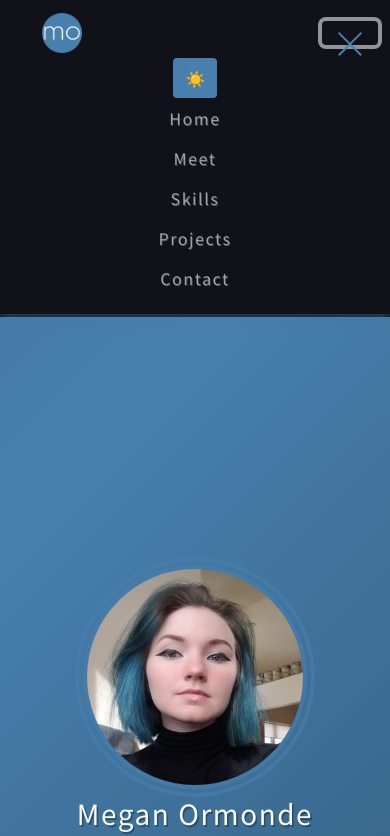
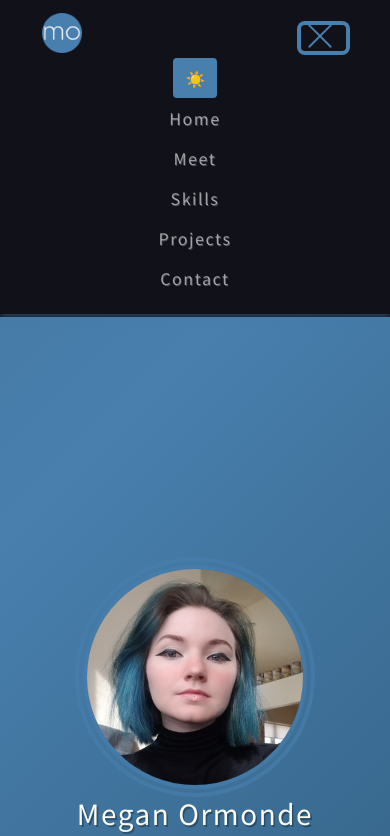
Before and after one commit to mzmormonde/mzmo.dev, a plain HTML site: page index.html in a window 390 px wide. Both pictures are taken after a click on the button "Toggle navigation". Shown: the top 836 px of the page. Drawn offline with nearby package versions, Linux system fonts and the light colour scheme.

Commit message:
Fix navbar hamburger button

```diff
--- a/index.html
+++ b/index.html
@@ -51,8 +51,8 @@
       </div>
 
       <button class="navbar-toggler second-button" type="button" data-bs-toggle="collapse" data-bs-target="#navbars"
-        aria-controls="navbarSupportedContent23" aria-expanded="false" aria-label="Toggle navigation">
-        <div class="animated-icon2"><span></span><span></span><span></span><span></span></div>
+        aria-controls="navbar-collapse" aria-expanded="false" aria-label="Toggle navigation">
+        <span class="animated-icon2"><span></span><span></span><span></span><span></span></span>
       </button>
 
       <div class="collapse navbar-collapse" id="navbars">
@@ -108,9 +108,9 @@
   <hr>
 
   <!-- Meet Me -->
+  <h2><!--<i class="bi-card-image"></i> --> Meet Me</h2>
   <section class="container col-12" id='about'>
 
-      <h2><!--<i class="bi-card-image"></i> --> Meet Me</h2>
       <div class="row">
         <section class='container col-12'>
 
@@ -140,8 +140,9 @@
   <!-- Skills -->
   <!-- PUT IN ?? YEARS EXPERIENCE? INFO ON THE SKILL? Self note: ayo check more sites for more icons to finish putting in the more minor skills. -->
 
+  <h2>Skills</h2>
   <section class="container" id='skills'>
-    <h2>Skills</h2>
+
     <div class="row">
       <p>
       <div class="col-lg-12 col-md-6 col-sm-4 skillIcons">
@@ -172,7 +173,6 @@
         </p>
       </div>
 
-      </p>
 
     </div>
   </section>
@@ -180,28 +180,38 @@
 
   <hr>
 
-  <section class="container" id='projects' name='projects'>
-    <h2>Projects</h2>
+  <h2>Projects</h2>
+  <section class="container" id='projects' >
+
     <div>
       <div class="row">
 
         <div class="container col-lg-3 col-md-6 col-sm-12 col-xs-12 projectImage">
           <a id="matchGameLink" data-toggle="hover" title="Click to play">
-            <img src="Images/matchGame.png" alt="Screenshot of match game">
+            <figure>
+              <img src="Images/matchGame.png" alt="Screenshot of match game">
             <figcaption>Match Game</figcaption>
-            </a>
+            </figure>
+
+          </a>
 
           </div>
           <div class=" container col-lg-3 col-md-6 col-sm-12 col-xs-12 projectImage">
             <a id="higherLowerLink" data-toggle="hover" title="Click to play">
-              <img src="Images/HigherLower.png" alt="Screenshot of higher lower game">
+              <figure>
+                <img src="Images/HigherLower.png" alt="Screenshot of higher lower game">
               <figcaption>Higher/Lower</figcaption>
+              </figure>
+
             </a>
           </div>
           <div class=" container col-lg-3 col-md-6 col-sm-12 col-xs-12 projectImage">
               <a id="aug2021Hackathon" data-toggle="hover" title="Click to view">
-                <img src="Images/Picture5.png" alt="Screenshot of hackathon page">
+                <figure>
+                  <img src="Images/Picture5.png" alt="Screenshot of hackathon page">
                 <figcaption>August '21 Hackathon</figcaption>
+                </figure>
+
             </a>
           </div>
 
@@ -218,9 +228,8 @@
     <!-- Contact me -->
     <!-- uncomment phone number when no longer sharing site w classmates/before use for resume -->
 
+    <h2>Contact Me</h2>
     <section class="container" id='contact'>
-
-        <h2>Contact Me</h2>
 
       <div class="row no-gutters d-fex justify-content-center  contactIcons">
 
--- a/reverse.css
+++ b/reverse.css
@@ -258,12 +258,22 @@ html, body{
   }
 
 
-  .navbar-toggler{
 
-    border: transparent;
+.navbar-toggler, .navbar-toggler:focus{
+  height: clamp(1.6rem, 2.6vw, 3.6rem);
+  width: clamp(2.8rem, 2.8vw, 2.8rem);
+  position: relative;
+  left: -2rem;
+  top: .3rem;
+  border: none;
 }
 
-  animated-icon1, .animated-icon2, .animated-icon3 {
+.navbar-toggler:focus{
+  color: #487FAD;
+}
+
+
+.animated-icon1, .animated-icon2, .animated-icon3 {
   height: clamp(1rem, 2vw, 3rem);
   width: clamp(2rem, 2.3vw, 2.5rem);
   top: .12rem;
@@ -280,17 +290,17 @@ html, body{
   transition: .5s ease-in-out;
   cursor: pointer;
 
+
   }
 
   .animated-icon1 span, .animated-icon2 span, .animated-icon3 span {
   display: block;
   position: absolute;
-    height: .3rem;
+  height: 2rem;
   width: 100%;
 
-
   opacity: 1;
-    left: 0;
+  left: -1.2rem;
   -webkit-transform: rotate(0deg);
   -moz-transform: rotate(0deg);
   -o-transform: rotate(0deg);
@@ -299,6 +309,8 @@ html, body{
   -moz-transition: .25s ease-in-out;
   -o-transition: .25s ease-in-out;
   transition: .25s ease-in-out;
+
+
   }
 
 
@@ -311,32 +323,35 @@ html, body{
 
 
 .animated-icon2 span:nth-child(1) {
+  top: -.2rem;
+  }
+
+  .animated-icon2 span:nth-child(2), .animated-icon2 span:nth-child(3) {
+  top: -.8rem;
+  }
+
+  .animated-icon2 span:nth-child(4) {
   top: .5rem;
   }
 
-    .animated-icon2 span:nth-child(2), .animated-icon2 span:nth-child(3) {
-    top: 1rem;
-    }
-
-    .animated-icon2 span:nth-child(4) {
-    top: 1.5rem;
-    }
-
   .animated-icon2.open span:nth-child(1) {
-    top: 1.1rem;
+  top: -.2rem;
   width: 0%;
   left: 50%;
   }
 
   .animated-icon2.open span:nth-child(2) {
+  top: -.3rem;
   -webkit-transform: rotate(45deg);
   -moz-transform: rotate(45deg);
   -o-transform: rotate(45deg);
   transform: rotate(45deg);
 
+
   }
 
   .animated-icon2.open span:nth-child(3) {
+  top: -.3rem;
   -webkit-transform: rotate(-45deg);
   -moz-transform: rotate(-45deg);
   -o-transform: rotate(-45deg);
@@ -345,11 +360,12 @@ html, body{
   }
 
   .animated-icon2.open span:nth-child(4) {
-    top: 1.1rem;
+  top: -2rem;
   width: 0%;
   left: 50%;
 
   }
+
 
 
     div.container.projectImage {
--- a/style.css
+++ b/style.css
@@ -264,12 +264,23 @@ h2 {
 }
 
 
-.navbar-toggler{
 
-  border: transparent;
+
+.navbar-toggler, .navbar-toggler:focus{
+  height: clamp(1.6rem, 2.6vw, 3.6rem);
+  width: clamp(2.8rem, 2.8vw, 2.8rem);
+  position: relative;
+  left: -2rem;
+  top: .3rem;
+  border: none;
 }
 
-animated-icon1, .animated-icon2, .animated-icon3 {
+.navbar-toggler:focus{
+  color: #487FAD;
+}
+
+
+.animated-icon1, .animated-icon2, .animated-icon3 {
   height: clamp(1rem, 2vw, 3rem);
   width: clamp(2rem, 2.3vw, 2.5rem);
   top: .12rem;
@@ -286,17 +297,17 @@ animated-icon1, .animated-icon2, .animated-icon3 {
   transition: .5s ease-in-out;
   cursor: pointer;
 
+
   }
 
   .animated-icon1 span, .animated-icon2 span, .animated-icon3 span {
   display: block;
   position: absolute;
-  height: .3rem;
+  height: 2rem;
   width: 100%;
 
-
   opacity: 1;
-  left: 0;
+  left: -1.2rem;
   -webkit-transform: rotate(0deg);
   -moz-transform: rotate(0deg);
   -o-transform: rotate(0deg);
@@ -305,6 +316,8 @@ animated-icon1, .animated-icon2, .animated-icon3 {
   -moz-transition: .25s ease-in-out;
   -o-transition: .25s ease-in-out;
   transition: .25s ease-in-out;
+
+
   }
 
 
@@ -317,32 +330,35 @@ animated-icon1, .animated-icon2, .animated-icon3 {
 
 
 .animated-icon2 span:nth-child(1) {
+  top: -.2rem;
+  }
+
+  .animated-icon2 span:nth-child(2), .animated-icon2 span:nth-child(3) {
+  top: -.8rem;
+  }
+
+  .animated-icon2 span:nth-child(4) {
   top: .5rem;
   }
 
-  .animated-icon2 span:nth-child(2), .animated-icon2 span:nth-child(3) {
-  top: 1rem;
-  }
-
-  .animated-icon2 span:nth-child(4) {
-  top: 1.5rem;
-  }
-
   .animated-icon2.open span:nth-child(1) {
-  top: 1.1rem;
+  top: -.2rem;
   width: 0%;
   left: 50%;
   }
 
   .animated-icon2.open span:nth-child(2) {
+  top: -.3rem;
   -webkit-transform: rotate(45deg);
   -moz-transform: rotate(45deg);
   -o-transform: rotate(45deg);
   transform: rotate(45deg);
 
+
   }
 
   .animated-icon2.open span:nth-child(3) {
+  top: -.3rem;
   -webkit-transform: rotate(-45deg);
   -moz-transform: rotate(-45deg);
   -o-transform: rotate(-45deg);
@@ -351,7 +367,7 @@ animated-icon1, .animated-icon2, .animated-icon3 {
   }
 
   .animated-icon2.open span:nth-child(4) {
-  top: 1.1rem;
+  top: -2rem;
   width: 0%;
   left: 50%;
 
```
Lines whose indentation alone changed are shown as unchanged.
